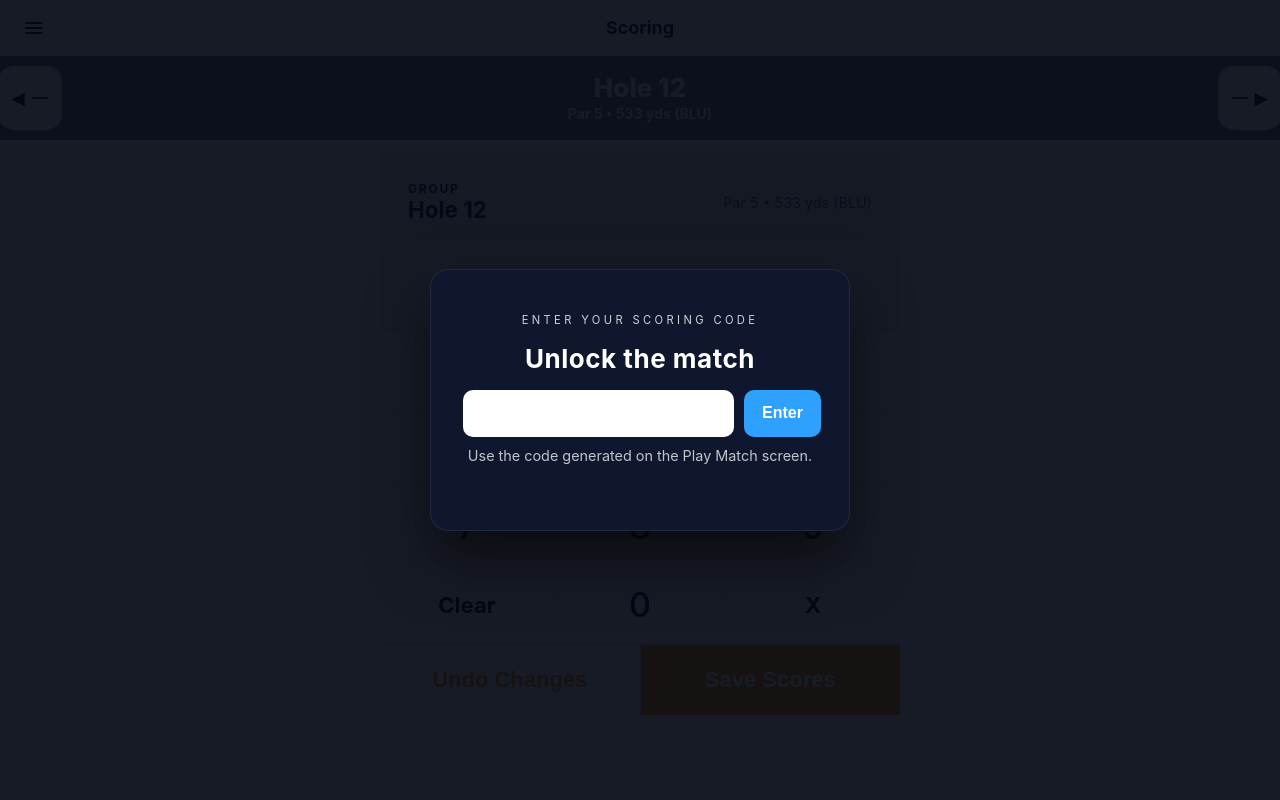
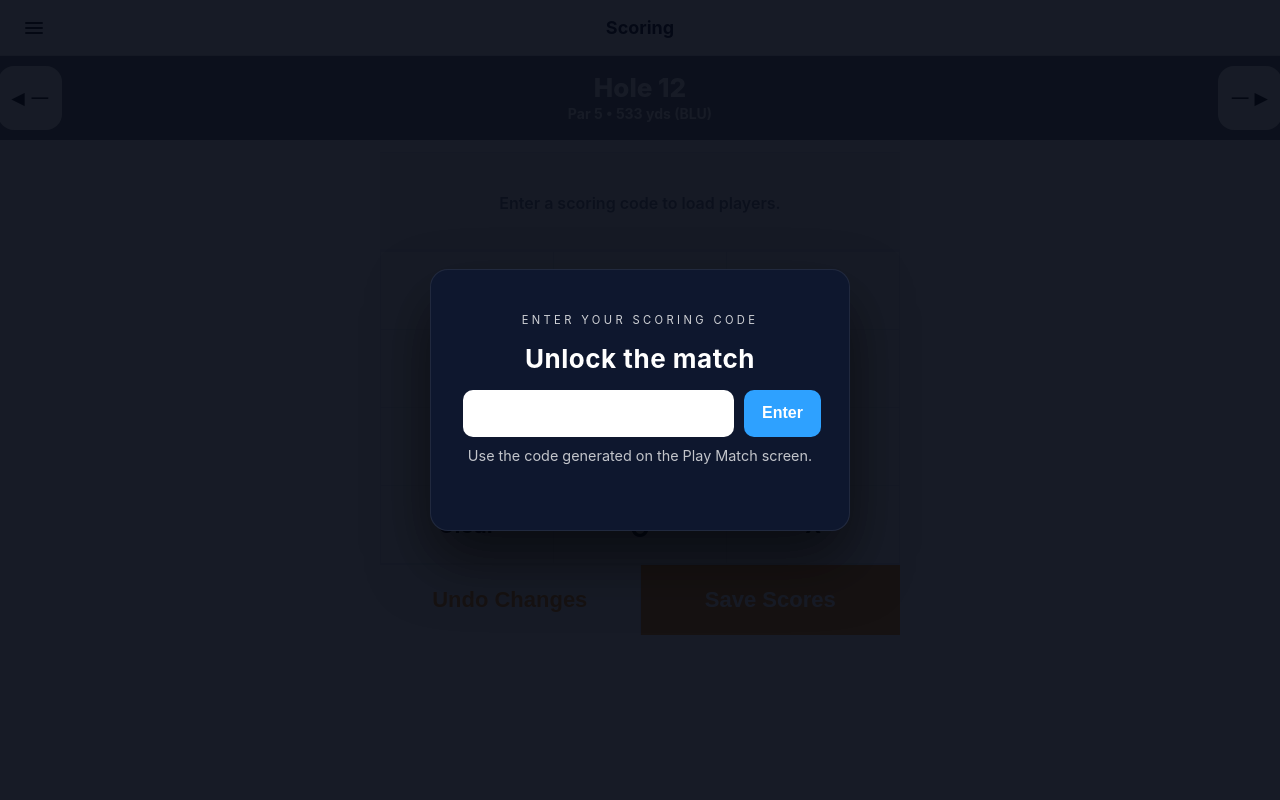
Before and after one commit to zoieman1-sudo/GSPro-Scoring, a FastAPI app: page /golf-ui/scoring.html in a window 1280 px wide. Run offline with FastAPI, Linux system fonts and the light colour scheme; data that the repository does not hold is empty; some libraries are stand-ins or nearby versions.

Commit message:
Update redirect path for match finalization and remove scoreboard header from scoring UI

```diff
--- a/app/templates/scheduled_matches.html
+++ b/app/templates/scheduled_matches.html
@@ -70,7 +70,7 @@
                   method="post"
                   action="/matches/{{ match.id }}/finalize"
                 >
-                  <input type="hidden" name="redirect" value="/standings" />
+                  <input type="hidden" name="redirect" value="/admin/scheduled_matches" />
                   <button
                     type="submit"
                     class="pill-link pill-link--finalize"
--- a/golf-ui/scoring.html
+++ b/golf-ui/scoring.html
@@ -54,13 +54,6 @@
 
     <main class="container" style="padding-top:12px;">
       <section class="scoreboard" aria-label="Scoreboard">
-        <div class="scoreboard__header">
-          <div>
-            <h2 class="scoreboard__title"><span>Group</span></h2>
-            <div id="currentHoleLabel" class="scoreboard__hole">Hole 12</div>
-          </div>
-          <div id="scoreboardHoleMeta" class="scoreboard__meta">Par 5 • 533 yds (BLU)</div>
-        </div>
         <div id="scoreList" class="scoreboard__list" aria-label="Score Entry List"></div>
       </section>
 
```
